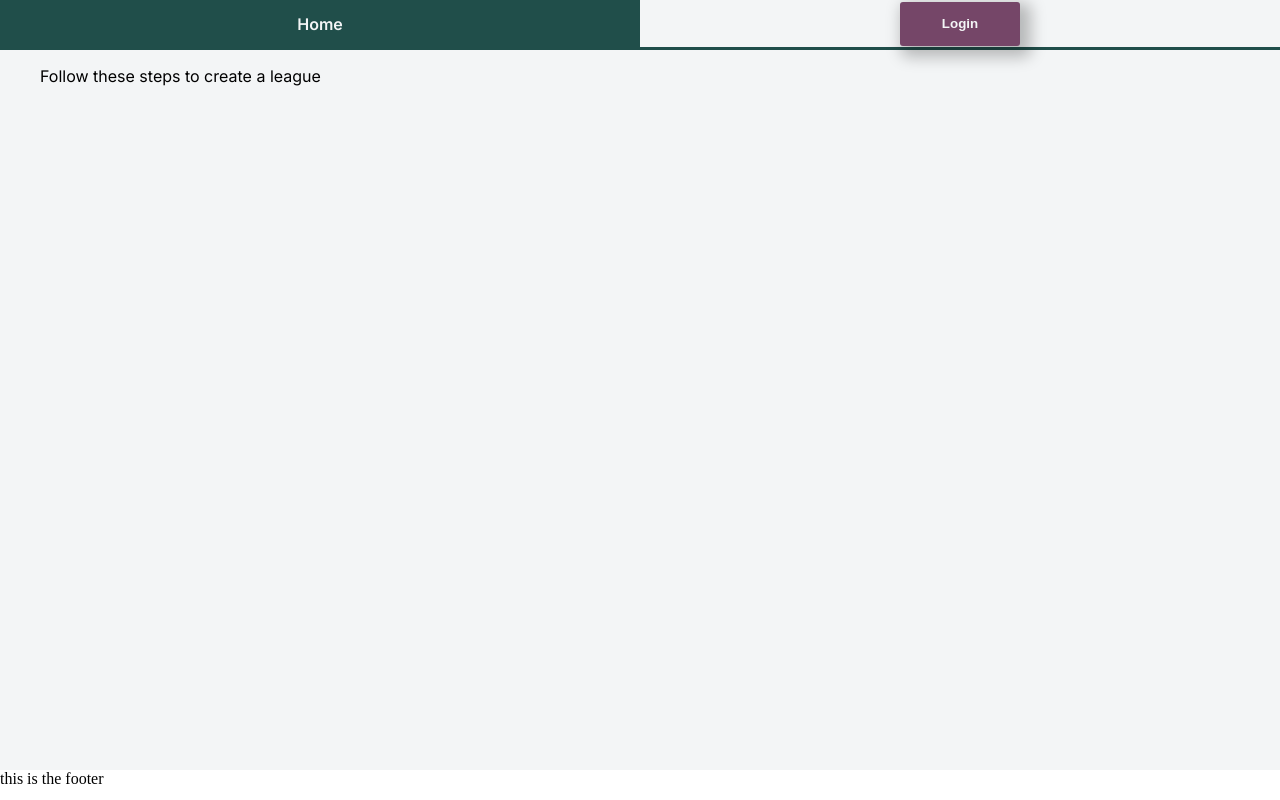
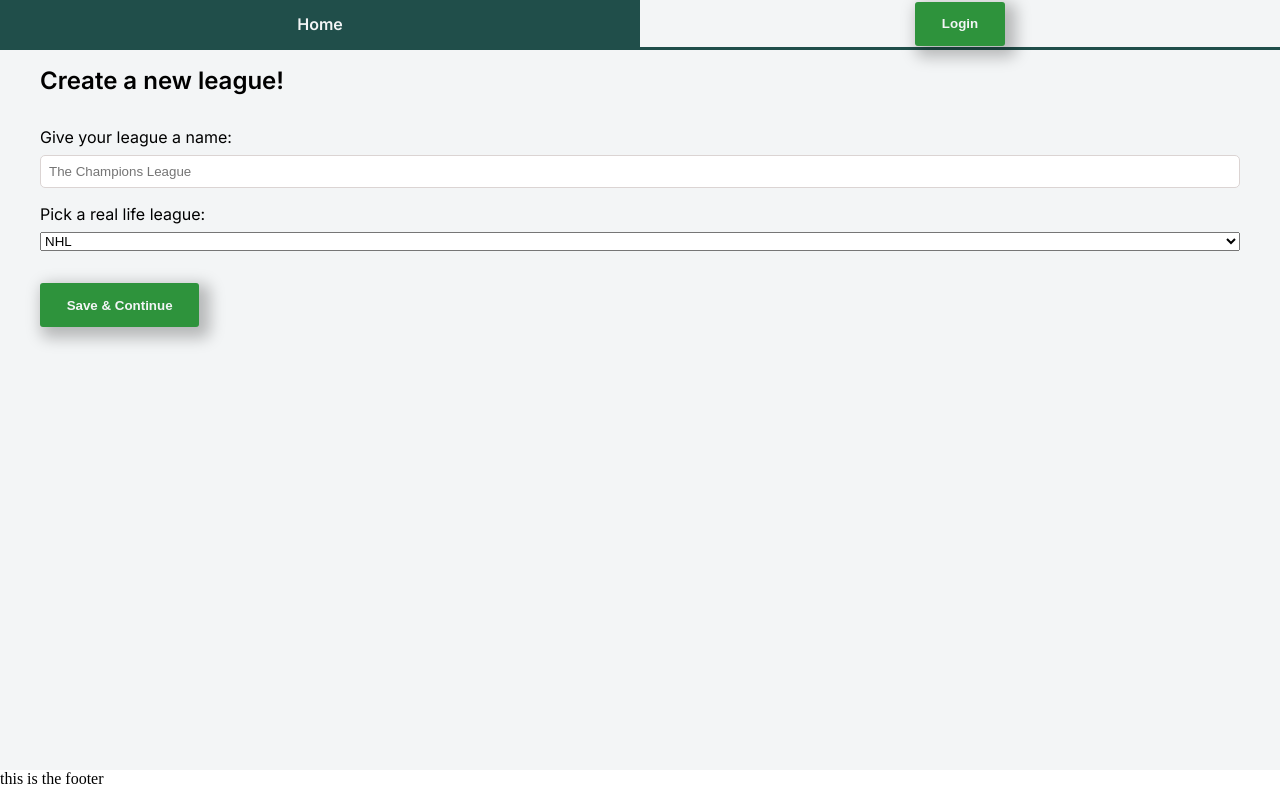
Before and after one commit to TYLER-JM/team-fantasy, a Next.js app: page /create-league in a window 1280 px wide. Built offline with nearby package versions, Linux system fonts and the light colour scheme; no server answers.

Commit message:
adds CREATE league operation

```diff
--- a/src/pages/create-league/index.tsx
+++ b/src/pages/create-league/index.tsx
@@ -1,5 +1,71 @@
+import { useContext, useState } from "react"
+import { createClient } from "@/supbaseClient"
+import { AuthContext } from "@/context/AuthContext"
+
 export default function CreateLeague() {
+  const supabase = createClient()
+
+  const [loading, setLoading] = useState(false)
+  const [errorMessage, setErrorMessage] = useState('')
+  const auth = useContext(AuthContext)
+
+  async function handleSubmit(event) {
+    event.preventDefault()
+    setLoading(true)
+
+    const formData = new FormData(event.target)
+    const leagueName = formData.get('name') as string
+    const realLifeLeague = formData.get('league') as string
+
+    let supabaseRes: {data: any, error: any}
+
+    supabaseRes = await supabase
+      .from('fantasy_leagues')
+      .insert([
+        {
+          commissioner_id: auth.user.id,
+          name: leagueName,
+          league_id: parseInt(realLifeLeague),
+          state_id: 1 // open
+        }
+      ])
+      .select()
+
+      if (supabaseRes.error) {
+        setErrorMessage(supabaseRes.error.message)
+        setLoading(false)
+      } else {
+        console.log('We created a new league, yay!', supabaseRes.data)
+        setLoading(false)
+      }
+  }
+
   return (
-    <div className="container">Follow these steps to create a league</div>
+    <div className="container">
+      <form onSubmit={handleSubmit} className="form">
+        <div className="form-header">
+          <h3>Create a new league!</h3>
+        </div>
+        <div className="form-wrapper">
+
+          <span className="form-error text-s">{errorMessage}</span>
+          <div className="form-group">
+            <label htmlFor="name" className="form-label">Give your league a name:</label>
+            <input name="name" type="text" className="form-input" placeholder="The Champions League"/>
+          </div>
+          <div className="form-group">
+            <label htmlFor="league" className="form-label">Pick a real life league:</label>
+            <select name="league" className="form-input">
+              <option value="1">NHL</option>
+              <option value="2">NBA</option>
+            </select>
+          </div>
+          <div className="form-footer">
+            <button className="btn floating primary" disabled={loading}>{loading ? 'Saving...': 'Save & Continue'}</button>
+          </div>
+
+        </div>
+      </form>
+    </div>
   )
 }
--- a/src/styles/base.css
+++ b/src/styles/base.css
@@ -22,7 +22,7 @@
   font-weight: 600;
   transition: all .2s;
   height: 3.3em;
-  width: 9em;
+  width: max-content;
 }
 
 .floating {
--- a/src/styles/forms.css
+++ b/src/styles/forms.css
@@ -9,7 +9,7 @@
 
 .form-group input {
   padding: .5rem;
-  border: 1px solid var(--purple);
+  border: 1px solid var(--secondary);
   border-radius: var(--border-radius);
 }
 
--- a/src/styles/globals.css
+++ b/src/styles/globals.css
@@ -1,6 +1,6 @@
 :root {
   --max-width: 1100px;
-  --border-radius: 12px;
+  --border-radius: 5px;
   --font-mono: ui-monospace, Menlo, Monaco, "Cascadia Mono", "Segoe UI Mono",
     "Roboto Mono", "Oxygen Mono", "Ubuntu Monospace", "Source Code Pro",
     "Fira Mono", "Droid Sans Mono", "Courier New", monospace;
@@ -13,7 +13,7 @@
   --gray: #DBD4D3;
   --purple: #754668;
 
-  --primary: var(--purple);
+  --primary: var(--green);
   --secondary: var(--gray);
 
   --box-shadow: 6px 6px 15px 5px rgba(0,0,0, .25);
```
Also changed, not shown: src/pages/index.tsx (+13 -0 lines).
